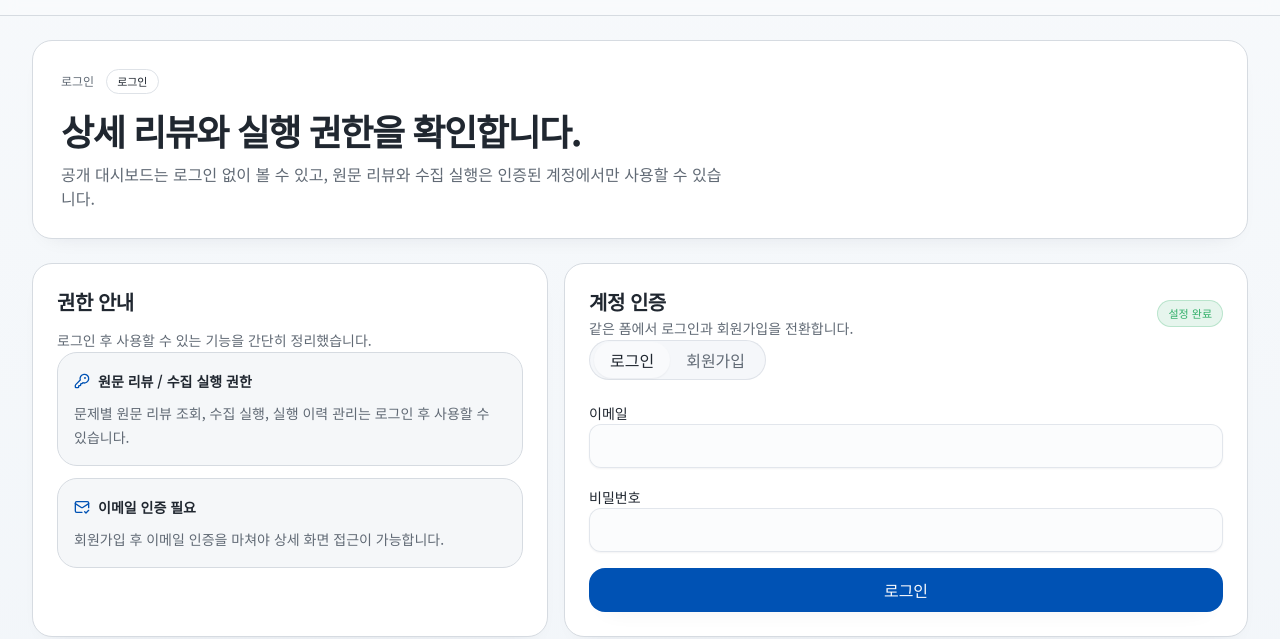
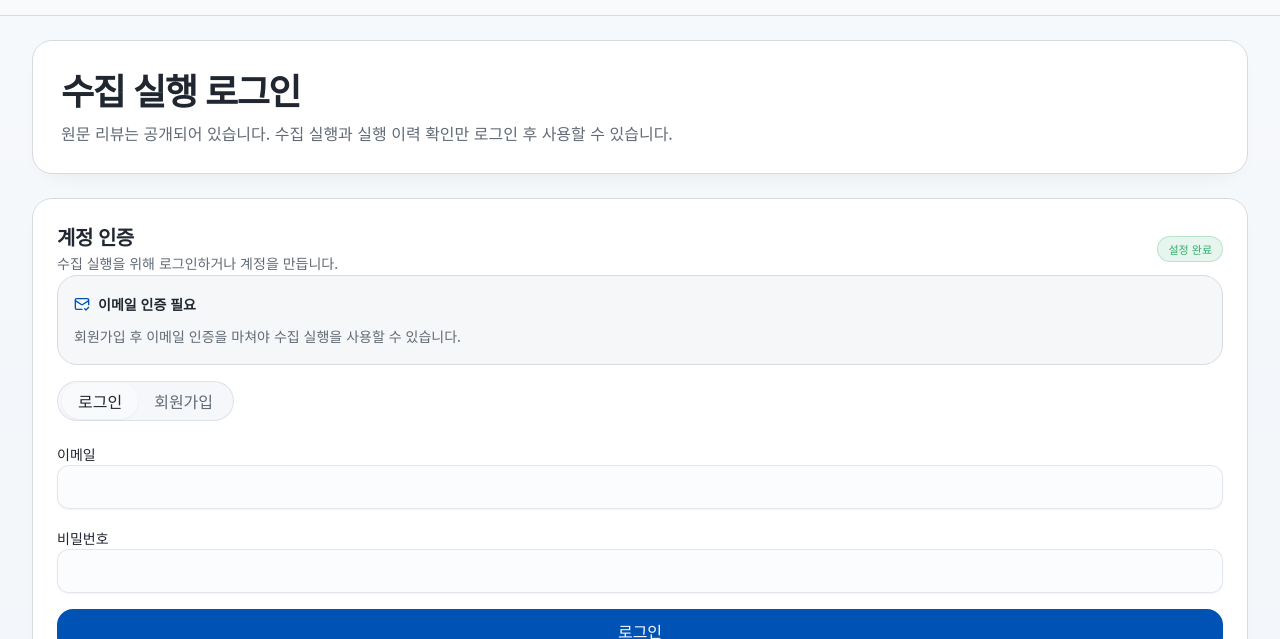
Before and after one commit to jeonsavvy/VoC-Radar, a React (Vite) app in the folder apps/web/: page /login in a window 1280 px wide. Shown: the part 313-952 px from the top of the page. Built offline with nearby package versions, Linux system fonts and the light colour scheme; no server answers.

Commit message:
fix: align login page with public reviews access

```diff
--- a/apps/web/src/routes/LoginPage.tsx
+++ b/apps/web/src/routes/LoginPage.tsx
@@ -1,5 +1,5 @@
 import { FormEvent, useMemo, useState } from 'react';
-import { KeyRound, MailCheck } from 'lucide-react';
+import { MailCheck } from 'lucide-react';
 import { useNavigate, useSearchParams } from 'react-router-dom';
 import { PageHeader } from '@/components/page-header';
 import { Badge } from '@/components/ui/badge';
@@ -46,7 +46,7 @@ export function LoginPage({ onSignedIn }: Props) {
 
       await signInWithPassword(email, password);
       await onSignedIn();
-      navigate('/reviews');
+      navigate('/analyze');
     } catch (err) {
       setError(err instanceof Error ? err.message : '로그인 처리 중 오류가 발생했습니다.');
     } finally {
@@ -56,43 +56,14 @@ export function LoginPage({ onSignedIn }: Props) {
 
   return (
     <div className="space-y-6">
-      <PageHeader
-        eyebrow="로그인"
-        title="상세 리뷰와 실행 권한을 확인합니다."
-        description="공개 대시보드는 로그인 없이 볼 수 있고, 원문 리뷰와 수집 실행은 인증된 계정에서만 사용할 수 있습니다."
-        status={mode === 'signup' ? '회원가입' : '로그인'}
-      />
-
-      <div className="grid gap-4 xl:grid-cols-[0.86fr_1.14fr]">
-        <Card>
-          <CardHeader>
-            <CardTitle className="text-xl">권한 안내</CardTitle>
-            <CardDescription>로그인 후 사용할 수 있는 기능을 간단히 정리했습니다.</CardDescription>
-          </CardHeader>
-          <CardContent className="space-y-3">
-            <div className="rounded-xl border border-border bg-panel px-4 py-4">
-              <p className="flex items-center gap-2 text-sm font-semibold text-foreground">
-                <KeyRound className="size-4 text-primary" />
-                원문 리뷰 / 수집 실행 권한
-              </p>
-              <p className="mt-2 text-sm text-muted-foreground">문제별 원문 리뷰 조회, 수집 실행, 실행 이력 관리는 로그인 후 사용할 수 있습니다.</p>
-            </div>
-            <div className="rounded-xl border border-border bg-panel px-4 py-4">
-              <p className="flex items-center gap-2 text-sm font-semibold text-foreground">
-                <MailCheck className="size-4 text-primary" />
-                이메일 인증 필요
-              </p>
-              <p className="mt-2 text-sm text-muted-foreground">회원가입 후 이메일 인증을 마쳐야 상세 화면 접근이 가능합니다.</p>
-            </div>
-          </CardContent>
-        </Card>
+      <PageHeader title="수집 실행 로그인" description="원문 리뷰는 공개되어 있습니다. 수집 실행과 실행 이력 확인만 로그인 후 사용할 수 있습니다." />
 
       <Card>
         <CardHeader>
           <div className="flex items-center justify-between gap-3">
             <div>
               <CardTitle className="text-xl">계정 인증</CardTitle>
-                <CardDescription>같은 폼에서 로그인과 회원가입을 전환합니다.</CardDescription>
+              <CardDescription>수집 실행을 위해 로그인하거나 계정을 만듭니다.</CardDescription>
             </div>
             <Badge variant={hasSupabaseConfig ? 'success' : 'destructive'}>
               {hasSupabaseConfig ? '설정 완료' : '설정 필요'}
@@ -100,6 +71,14 @@ export function LoginPage({ onSignedIn }: Props) {
           </div>
         </CardHeader>
         <CardContent className="space-y-4">
+          <div className="rounded-xl border border-border bg-panel px-4 py-4">
+            <p className="flex items-center gap-2 text-sm font-semibold text-foreground">
+              <MailCheck className="size-4 text-primary" />
+              이메일 인증 필요
+            </p>
+            <p className="mt-2 text-sm text-muted-foreground">회원가입 후 이메일 인증을 마쳐야 수집 실행을 사용할 수 있습니다.</p>
+          </div>
+
           <Tabs value={mode} onValueChange={(value) => setSearchParams(value === 'signup' ? { mode: 'signup' } : {})}>
             <TabsList>
               <TabsTrigger value="login">로그인</TabsTrigger>
@@ -142,6 +121,5 @@ export function LoginPage({ onSignedIn }: Props) {
         </CardContent>
       </Card>
     </div>
-    </div>
   );
 }
```
Lines whose indentation alone changed are shown as unchanged.
